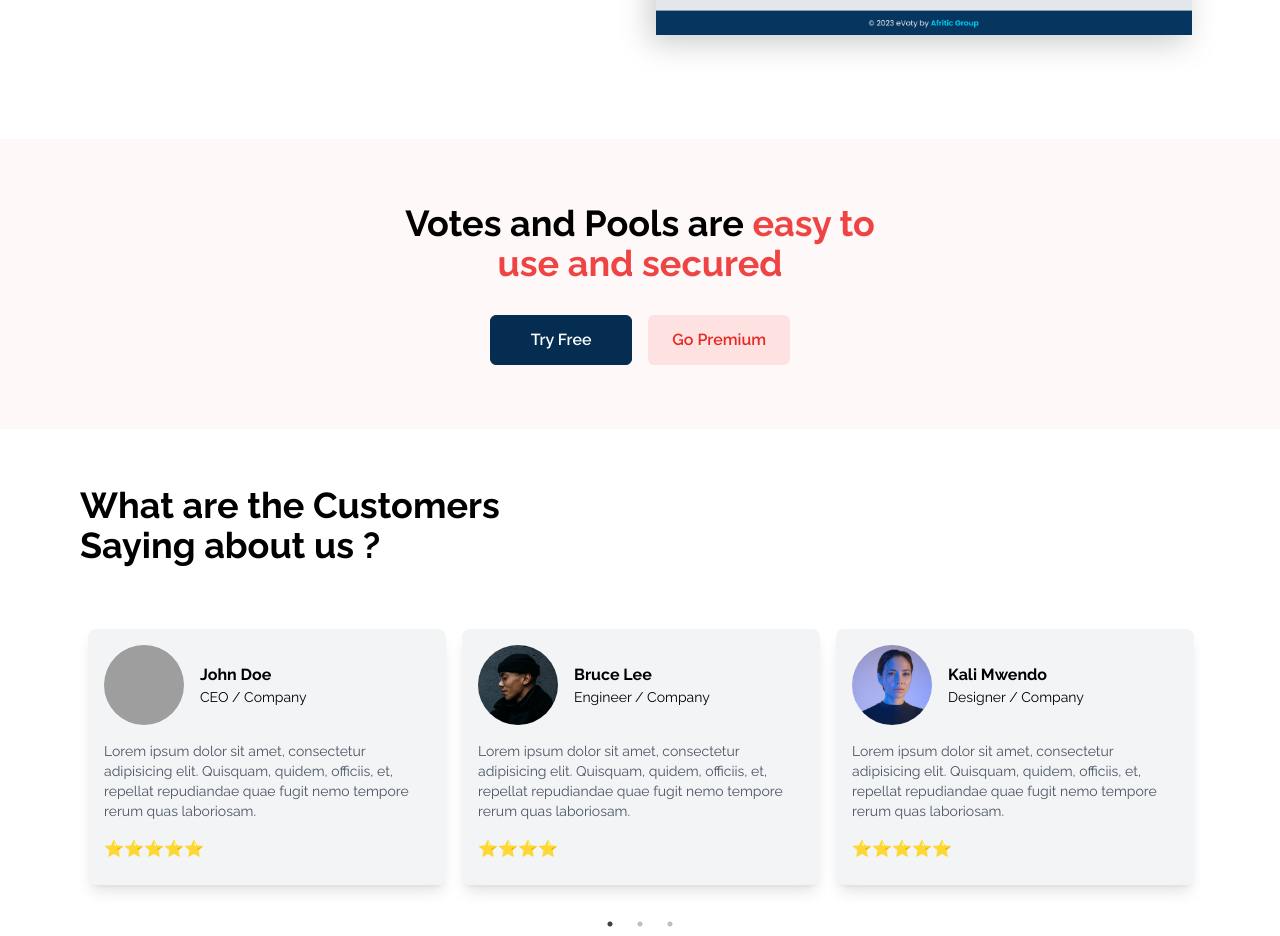
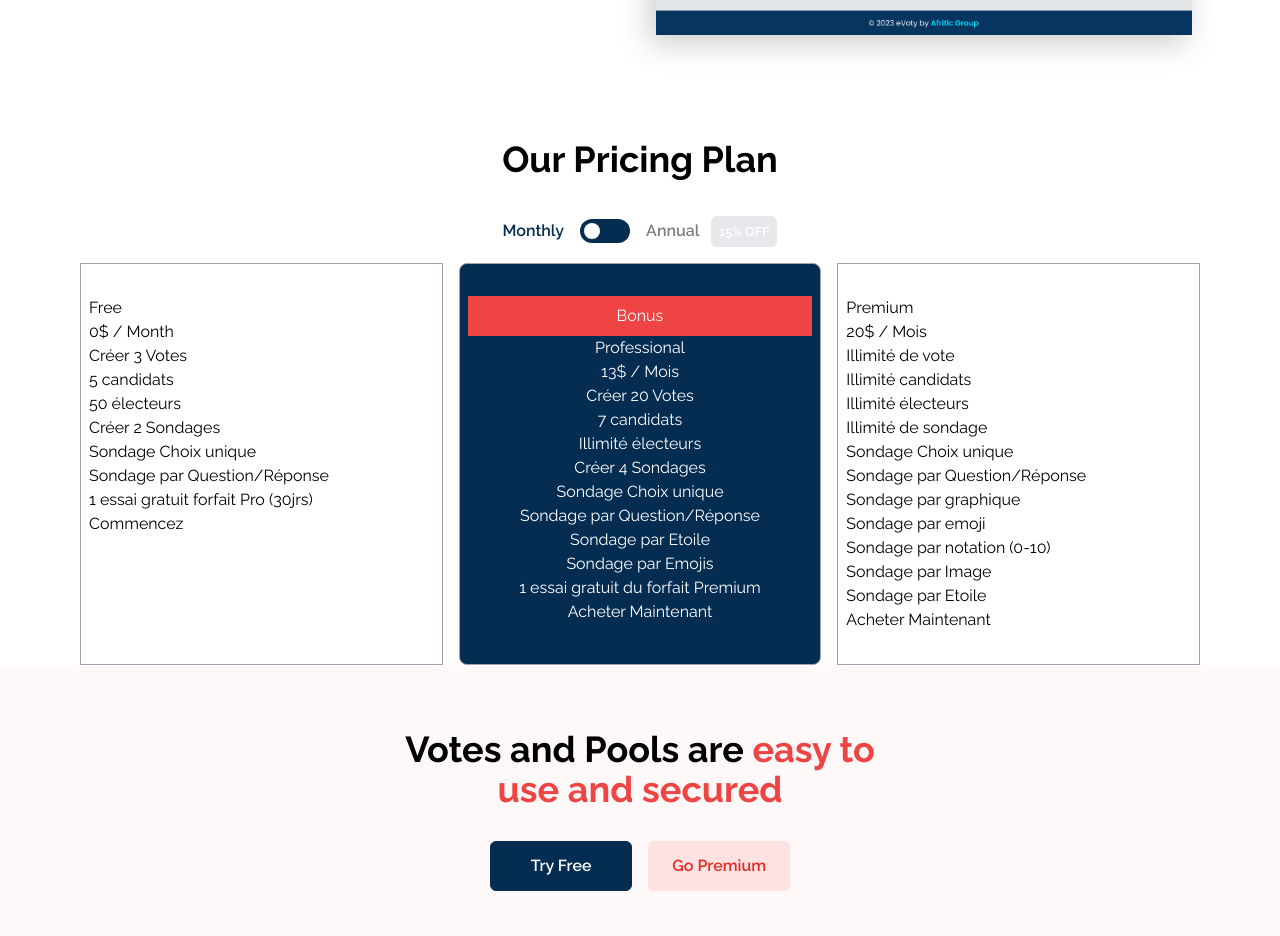
Before and after one commit to EmKbHD/TodoList-CRUD, a React (Vite) app: page / in a window 1280 px wide. Shown: the part 2760-3696 px from the top of the page. Built offline with nearby package versions, Linux system fonts and the light colour scheme; grey boxes are pictures that could not be loaded; a web font is replaced by a local one.

Commit message:
first commit pricing

```diff
--- a/src/App.tsx
+++ b/src/App.tsx
@@ -4,6 +4,7 @@ import Navbar from './components/Navbar/Navbar'
 import WhatIsEVoty from './components/WhatIsEVoty/WhatIsEVoty'
 import BgImage from './assets/bg-red-500.png'
 import Banners from './components/Banners/Banners'
+import Pricing from './components/Pricing/Pricing'
 import VotePool from './components/VotePool/VotePool'
 import Testimonials from './components/Testimonials/Testimonials'
 import Footer from './components/Footer/Footer'
@@ -25,6 +26,7 @@ function App() {
             <Features />
             <WhatIsEVoty />
             <Banners />
+            <Pricing />
             <VotePool />
             <Testimonials />
             <Footer />
--- a/src/components/Footer/Footer.tsx
+++ b/src/components/Footer/Footer.tsx
@@ -109,7 +109,9 @@ const Footer = () => {
                             </ul>
                         </div>
                         <div className=" py-8 px-4">
-                            <h2 className="text-xl mb-5 font-bold">Company</h2>
+                            <h2 className="text-lg md:text-xl mb-5 font-bold">
+                                Company
+                            </h2>
                             <ul className="flex flex-col gap-3">
                                 {CompanyLinks.map((item) => {
                                     return (
@@ -126,7 +128,7 @@ const Footer = () => {
                             </ul>
                         </div>
                         <div className=" py-8 px-4">
-                            <h2 className="text-xl mb-5 font-bold">
+                            <h2 className="text-lg md:text-xl mb-5 font-bold">
                                 Resources
                             </h2>
                             <ul className="flex flex-col gap-3">
@@ -150,8 +152,8 @@ const Footer = () => {
                 <div className="mt-8">
                     <div className="text-center py-6 border-t-2 border-gray-300/10">
                         <span className="text-sm text-gray-300 opacity-70">
-                            &copy; Copyright 2024 Afritic Group. All rights
-                            reserved.
+                            &copy; Copyright 2024 &nbsp; Afritic Group. All
+                            rights reserved.
                         </span>
                     </div>
                 </div>
--- /dev/null
+++ b/src/components/Pricing/Pricing.tsx
@@ -0,0 +1,75 @@
+import { useState } from 'react'
+import PricingCard from './PricingCard'
+import { planMonthly } from '../../mockUpData/data'
+
+const Pricing: React.FC = () => {
+    const [monthly, setIsMonthly] = useState(false)
+    const handleToggle = () => {
+        setIsMonthly(!monthly)
+    }
+
+    return (
+        <div className="container">
+            <h2 className="text-left md:text-center mb-10 text-3xl md:text-4xl font-bold">
+                Our Pricing Plan
+            </h2>
+            <div className="font-semibold flex items-center justify-center gap-4 mb-5  ">
+                <span className={!monthly ? 'text-[#052D52]' : 'opacity-50'}>
+                    Monthly
+                </span>
+                <label className=" relative w-[50px] h-[24px]">
+                    <input
+                        type="checkbox"
+                        checked={monthly}
+                        onChange={handleToggle}
+                        className="opacity-0 checked:bg-[#052D52] "
+                    />
+                    <span className="slider absolute cursor-pointer top-0 left-0 right-0 bottom-0 bg-[#052D52] transition-[0.4s] rounded-[24px] " />
+                </label>
+                <span className={monthly ? 'text-[#052D52]' : 'opacity-50'}>
+                    Annual{' '}
+                    <small
+                        className={
+                            monthly
+                                ? 'bg-[#1e7b48] rounded-md ml-2 p-2 text-white'
+                                : 'bg-gray-400 opacity-50 rounded-md ml-2 p-2 text-white'
+                        }
+                    >
+                        15% OFF
+                    </small>
+                </span>
+            </div>
+            <div className="grid grid-cols-1 md:grid-cols-3 gap-4">
+                {planMonthly.map((data) => {
+                    return (
+                        <PricingCard
+                            key={data.category}
+                            category={data.category}
+                            price={data.price}
+                            features={data.features}
+                            buttonText={data.buttonText}
+                            recommended={data.recommended}
+                        />
+                    )
+                })}
+            </div>
+        </div>
+    )
+}
+
+export default Pricing
+
+{
+    /* <div className="flex items-center">
+    <input
+        type="checkbox"
+        id="toggle"
+        checked={monthly}
+        onChange={handleToggle}
+        className="sr-only peer"
+    />
+    <div className="w-14 h-7 bg-gray-300 rounded-full peer-checked:bg-blue-500 relative transition-colors duration-300">
+        <div className="w-6 h-6 bg-white rounded-full absolute left-1 top-0.5 peer-checked:translate-x-full transform transition-transform duration-300"></div>
+    </div>
+</div> */
+}
--- /dev/null
+++ b/src/components/Pricing/PricingCard.tsx
@@ -0,0 +1,43 @@
+import React from 'react'
+
+type PricingCardProps = {
+    category: string
+    price: string
+    features: string[]
+    buttonText: string
+    recommended?: boolean
+}
+
+const PricingCard: React.FC<PricingCardProps> = ({
+    category,
+    price,
+    features,
+    buttonText,
+    recommended,
+}) => {
+    return (
+        <div
+            className={
+                recommended
+                    ? 'text-center text-white py-8 px-2 bg-[#052D52] border-gray-400 border rounded-lg'
+                    : '"text-center py-8 px-2 border-gray-400 border rounded-lg"'
+            }
+        >
+            {recommended && (
+                <div className="text-white text-center bg-red-500 py-2 block ">
+                    Bonus
+                </div>
+            )}
+            <h3>{category}</h3>
+            <p className="price">{price}</p>
+            <ul className="features">
+                {features.map((feature, index) => (
+                    <li key={index}>{feature}</li>
+                ))}
+            </ul>
+            <button className="button">{buttonText}</button>
+        </div>
+    )
+}
+
+export default PricingCard
--- a/src/index.css
+++ b/src/index.css
@@ -21,3 +21,23 @@
         filter: drop-shadow(-6px 8px 15px rgba(0, 0, 0, 0.2));
     }
 }
+
+.slider:before {
+    position: absolute;
+    content: '';
+    height: 16px;
+    width: 16px;
+    left: 4px;
+    bottom: 4px;
+    background-color: white;
+    transition: 0.4s;
+    border-radius: 50%;
+}
+
+input:checked + .slider {
+    background-color: #1e7b48;
+}
+
+input:checked + .slider:before {
+    transform: translateX(26px);
+}
--- a/src/mockUpData/data.ts
+++ b/src/mockUpData/data.ts
@@ -142,3 +142,109 @@ export const TestimonialsData = [{
   rating:'⭐⭐⭐⭐⭐'
 },
 ]
+
+//Pricing Plans data
+
+export const planMonthly = [
+    {
+        category: "Free",
+        price: "0$ / Month",
+        features: [
+            "Créer 3 Votes",
+            "5 candidats",
+            "50 électeurs",
+            "Créer 2 Sondages",
+            "Sondage Choix unique",
+            "Sondage par Question/Réponse",
+            "1 essai gratuit forfait Pro (30jrs)"
+        ],
+        buttonText: "Commencez"
+    },
+    {
+        category: "Professional",
+        price: "13$ / Mois",
+        features: [
+            "Créer 20 Votes",
+            "7 candidats",
+            "Illimité électeurs",
+            "Créer 4 Sondages",
+            "Sondage Choix unique",
+            "Sondage par Question/Réponse",
+            "Sondage par Etoile",
+            "Sondage par Emojis",
+            "1 essai gratuit du forfait Premium"
+        ],
+        buttonText: "Acheter Maintenant",
+        recommended: true
+    },
+    {
+        category: "Premium",
+        price: "20$ / Mois",
+        features: [
+            "Illimité de vote",
+            "Illimité candidats",
+            "Illimité électeurs",
+            "Illimité de sondage",
+            "Sondage Choix unique",
+            "Sondage par Question/Réponse",
+            "Sondage par graphique",
+            "Sondage par emoji",
+            "Sondage par notation (0-10)",
+            "Sondage par Image",
+            "Sondage par Etoile"
+        ],
+        buttonText: "Acheter Maintenant"
+    }
+];
+
+export const planAnnual = [
+    {
+        title: "Free",
+        price: "0$ / Year",
+        features: [
+            "Créer 3 Votes",
+            "5 candidats",
+            "50 électeurs",
+            "Créer 2 Sondages",
+            "Sondage Choix unique",
+            "Sondage par Question/Réponse",
+            "1 essai gratuit forfait Pro (30jrs)"
+        ],
+        buttonText: "Try"
+    },
+    {
+        title: "Professional",
+        price: "120$ / Year",
+        features: [
+            "Créer 20 Votes",
+            "7 candidats",
+            "Illimité électeurs",
+            "Créer 4 Sondages",
+            "Sondage Choix unique",
+            "Sondage par Question/Réponse",
+            "Sondage par Etoile",
+            "Sondage par Emojis",
+            "1 essai gratuit du forfait Premium"
+        ],
+        buttonText: "Buy Now",
+        recommended: true
+    },
+    {
+        title: "Premium",
+        price: "200$ / Year",
+        features: [
+            "Illimité de vote",
+            "Illimité candidats",
+            "Illimité électeurs",
+            "Illimité de sondage",
+            "Sondage Choix unique",
+            "Sondage par Question/Réponse",
+            "Sondage par graphique",
+            "Sondage par emoji",
+            "Sondage par notation (0-10)",
+            "Sondage par Image",
+            "Sondage par Etoile"
+        ],
+        buttonText: "Buy Now"
+    }
+];
```
